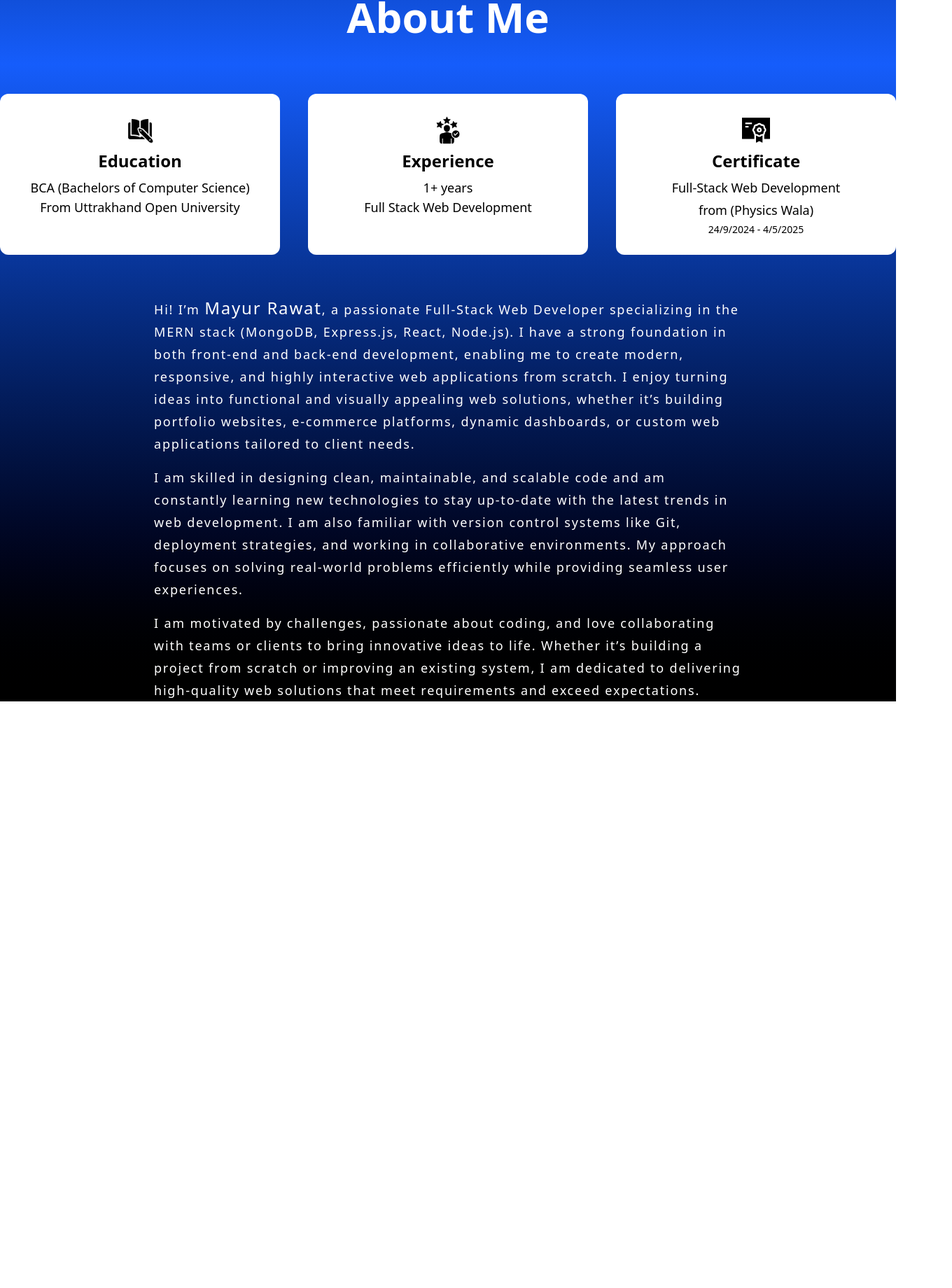
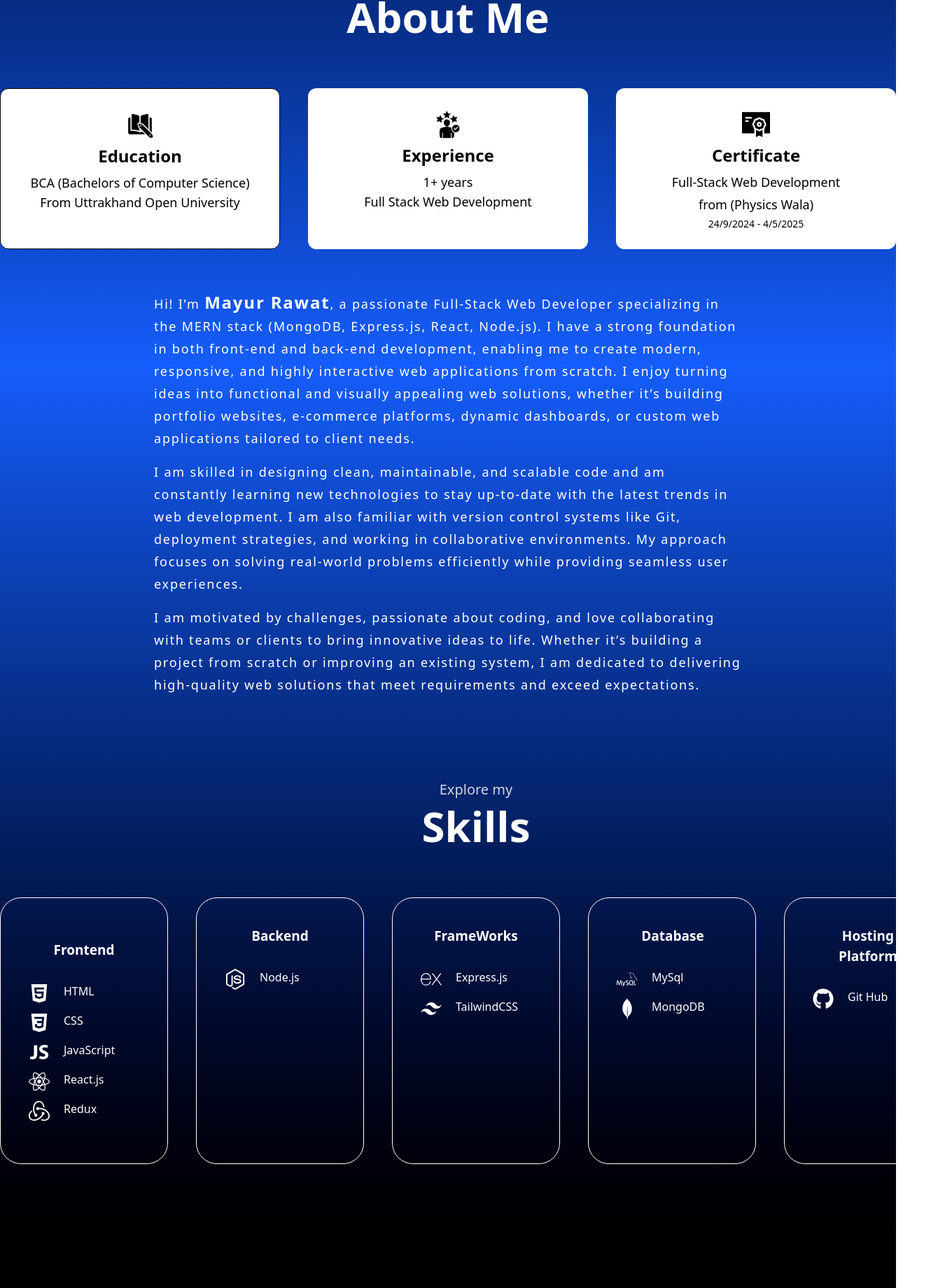
Before and after one commit to fozirawat6869/Portfolio-Website, a React (Vite) app in the folder frontend/: page / in a window 1280 px wide. Shown: the part 818-2658 px from the top of the page at 70% size, 1360 px wide, since content can reach past the window. Before the commit the page ends 1820 px from the top, so only its background shows below. Built offline with nearby package versions, Linux system fonts and the light colour scheme.

Commit message:
skills section is done

```diff
--- a/frontend/package.json
+++ b/frontend/package.json
@@ -12,8 +12,10 @@
   "dependencies": {
     "@tailwindcss/vite": "^4.1.13",
     "aos": "^2.3.4",
+    "fa-icons": "^0.2.0",
     "react": "^19.1.1",
     "react-dom": "^19.1.1",
+    "react-icons": "^5.5.0",
     "tailwindcss": "^4.1.13"
   },
   "devDependencies": {
--- a/frontend/src/App.jsx
+++ b/frontend/src/App.jsx
@@ -3,6 +3,7 @@ import './App.css'
 import About from './components/About'
 import Home from './components/Home'
 import Nav from './components/Nav'
+import Skills from './components/Skills'
 
 
 
@@ -15,6 +16,7 @@ function App() {
       <Nav/>
       <Home/>
       <About/>
+      <Skills/>
    </div>
 
     </>
--- a/frontend/src/components/About.jsx
+++ b/frontend/src/components/About.jsx
@@ -10,9 +10,9 @@ function About() {
         <p className='text-gray-300 text-xl text-center'>Get to know more</p>
         <h1 className='pt-2 text-white text-6xl font-bold text-center'>About Me</h1>
 
-        <div className='mt-20 flex gap-10 justify-center items-center '>
+        <div className='mt-18 flex gap-10 justify-center items-center '>
 
-            <div className='w-[400px]  h-[230px] bg-white text-black flex flex-col  items-center rounded-xl p-8'>
+            <div className='w-[400px]  h-[230px] bg-white text-black flex flex-col  items-center rounded-xl p-8 border-black border-1'>
               <img src={education} alt="" className='block w-[40px] ' />
               <h1 className='text-2xl font-bold mt-2 '>Education</h1>
               <h1 className='text-lg mt-2'>BCA (Bachelors of Computer Science)</h1>
@@ -31,14 +31,14 @@ function About() {
               <h1 className='text-2xl font-bold '>Certificate</h1>
               <h1 className='text-lg font-medium mt-2'> Full-Stack Web Development </h1>
               <h1 className='text-lg mt-1'>from (Physics Wala) </h1>
-              <h1 className='text-sm mb-10 mt-1'> 24/9/2024 - 4/5/2025 </h1>
+              <h1 className='text-sm  mt-1'> 24/9/2024 - 4/5/2025 </h1>
             </div>
 
 
         </div>
 
-        <div className='px-55 mt-15 text-[18px] tracking-widest  leading-8 '>
-          <p>Hi! I’m <span className='text-2xl'>Mayur Rawat</span>, a passionate Full-Stack Web Developer specializing in the MERN stack (MongoDB, Express.js, React, Node.js). I have a strong foundation in both front-end and back-end development, enabling me to create modern, responsive, and highly interactive web applications from scratch. I enjoy turning ideas into functional and visually appealing web solutions, whether it’s building portfolio websites, e-commerce platforms, dynamic dashboards, or custom web applications tailored to client needs.</p>
+        <div className='px-55 mt-15 text-[18px] tracking-widest  leading-8 pb-10 '>
+          <p>Hi! I’m <span className='text-2xl font-bold'>Mayur Rawat</span>, a passionate Full-Stack Web Developer specializing in the MERN stack (MongoDB, Express.js, React, Node.js). I have a strong foundation in both front-end and back-end development, enabling me to create modern, responsive, and highly interactive web applications from scratch. I enjoy turning ideas into functional and visually appealing web solutions, whether it’s building portfolio websites, e-commerce platforms, dynamic dashboards, or custom web applications tailored to client needs.</p>
           <p className='mt-4'>I am skilled in designing clean, maintainable, and scalable code and am constantly learning new technologies to stay up-to-date with the latest trends in web development. I am also familiar with version control systems like Git, deployment strategies, and working in collaborative environments. My approach focuses on solving real-world problems efficiently while providing seamless user experiences.</p>
           <p className='mt-4'>I am motivated by challenges, passionate about coding, and love collaborating with teams or clients to bring innovative ideas to life. Whether it’s building a project from scratch or improving an existing system, I am dedicated to delivering high-quality web solutions that meet requirements and exceed expectations.</p>
         </div>
--- a/frontend/src/components/Home.jsx
+++ b/frontend/src/components/Home.jsx
@@ -4,7 +4,7 @@ import img from '../images/mayur.jpg'
 function Home() {
   return (
     <>
-     <div id="" className='flex justify-center gap-20 mt-30'>
+     <div id="home" className='flex justify-center gap-20 pt-30'>
         <div className='w-120 h-120 rounded-full overflow-hidden'>
             <img src={img} alt="" className='h-full w-full object-cover ' />
         </div>
--- a/frontend/src/components/Nav.jsx
+++ b/frontend/src/components/Nav.jsx
@@ -6,9 +6,9 @@ function Nav() {
      <nav className='flex justify-between  px-40 items-center sticky top-0 w-full bg-black'>
         <h1 className=' py-5 font-bold text-3xl text-blue-500'>My Portfolio </h1>
         <ul className='flex gap-12  py-3 text-xl '>
-          <a className=' px-6 py-2 rounded-xl cursor-pointer text-white hover:bg-blue-500 hover:scale-105 transition-all duration-300  '>Home</a>
+          <a href='#home' className=' px-6 py-2 rounded-xl cursor-pointer text-white hover:bg-blue-500 hover:scale-105 transition-all duration-300  '>Home</a>
           <a href='#about' className=' px-6 py-2 rounded-xl cursor-pointer text-white hover:bg-blue-500 hover:scale-105 transition-all duration-300'>About</a>
-          <a  className=' px-6 py-2 rounded-xl cursor-pointer text-white hover:bg-blue-500 hover:scale-105 transition-all duration-300'>Skills</a>
+          <a href='#skills'  className=' px-6 py-2 rounded-xl cursor-pointer text-white hover:bg-blue-500 hover:scale-105 transition-all duration-300'>Skills</a>
           <a  className=' px-6 py-2 rounded-xl cursor-pointer text-white hover:bg-blue-500 hover:scale-105 transition-all duration-300'>Project</a>
           <a  className=' px-6 py-2 rounded-xl cursor-pointer text-white hover:bg-blue-500 hover:scale-105 transition-all duration-300'>Contact</a>
         </ul>
--- /dev/null
+++ b/frontend/src/components/Skills.jsx
@@ -0,0 +1,54 @@
+import React from 'react'
+import { FaNodeJs } from "react-icons/fa";
+import { SiExpress } from "react-icons/si";
+import { IoLogoHtml5 } from "react-icons/io";
+import { IoLogoCss3 } from "react-icons/io5";
+import { IoLogoJavascript } from "react-icons/io";
+import { FaReact } from "react-icons/fa";
+import { SiRedux } from "react-icons/si";
+import { RiTailwindCssFill } from "react-icons/ri";
+import { SiMongodb } from "react-icons/si";
+import { SiMysql } from "react-icons/si";
+import { FaGithub } from "react-icons/fa6";
+
+function Skills() {
+  return (
+   <>
+     <div id="skills" className='pt-20 flex flex-col items-center pb-50  flex-wrap'>
+       <p className='text-gray-300 text-xl text-center'>Explore my</p>
+        <h1 className='pt-2 text-white text-6xl font-bold text-center pb-18'>Skills</h1>
+         <div className='flex gap-10 '>
+           <div className='flex flex-col gap-3 text-white border-1 border-white px-10 py-15 rounded-[30px] w-60 hover:scale-110 transition-all duration-300'>
+              <div className='text-center font-bold text-[19px] pb-5 '>Frontend</div>
+               <div className='flex  gap-5'><span className='text-3xl'><IoLogoHtml5/></span> <span className='text-base'>HTML</span></div>
+               <div className='flex gap-5'><span className='text-3xl'><IoLogoCss3/></span><span  className='text-base'>CSS</span></div>
+               <div className='flex gap-5'><span className='text-3xl'><IoLogoJavascript/></span><span  className='text-base'>JavaScript</span></div>
+               <div className='flex gap-5'><span className='text-3xl'><FaReact/></span><span  className='text-base'>React.js</span></div>
+               <div className='flex gap-5'><span className='text-3xl'><SiRedux/></span><span  className='text-base'>Redux</span></div>
+            </div>
+            <div className='flex flex-col gap-3 text-white border-1 w-60 border-white p-10 rounded-[30px] hover:scale-110 transition-all duration-300 '>
+              <div className='text-center font-bold text-[19px] pb-5'>Backend</div>
+               <div className='flex  gap-5'><span className='text-3xl'><FaNodeJs/></span> <span className='text-base'>Node.js</span></div>
+
+            </div>
+             <div className='flex flex-col gap-3 text-white border-1 w-60 border-white p-10 rounded-[30px]  hover:scale-110 transition-all duration-300 cursor-pointer'>
+              <div className='text-center font-bold text-[19px] pb-5'>FrameWorks</div>
+               <div className='flex  gap-5'><span className='text-3xl'><SiExpress/></span> <span className='text-base'>Express.js</span></div>
+               <div className='flex gap-5'><span className='text-3xl'><RiTailwindCssFill/></span><span  className='text-base'>TailwindCSS</span></div>
+            </div>
+             <div className='flex flex-col gap-3 text-white  border-1 w-60 border-white p-10 rounded-[30px]  hover:scale-110 transition-all duration-300 cursor-pointer'>
+              <div className='text-center font-bold text-[19px] pb-5 w-40 '>Database</div>
+               <div className='flex  gap-5'><span className='text-3xl'><SiMysql/></span> <span className='text-base'>MySql</span></div>
+               <div className='flex gap-5'><span className='text-3xl'><SiMongodb/></span><span  className='text-base'>MongoDB</span></div>
+            </div>
+             <div className='flex flex-col gap-3 text-white border-1 border-white p-10 rounded-[30px] w-60  hover:scale-110 transition-all duration-300 cursor-pointer'>
+              <div className='text-center font-bold text-[19px] pb-5 '>Hosting Platform</div>
+               <div className='flex  gap-5'><span className='text-3xl'><span/><FaGithub/></span> <span className='text-base'>Git Hub</span></div>
+            </div>
+         </div>
+     </div>
+   </>
+  )
+}
+
+export default Skills
```
Also changed, not shown: 1 other file (tests, documents, lock files or other folders).
